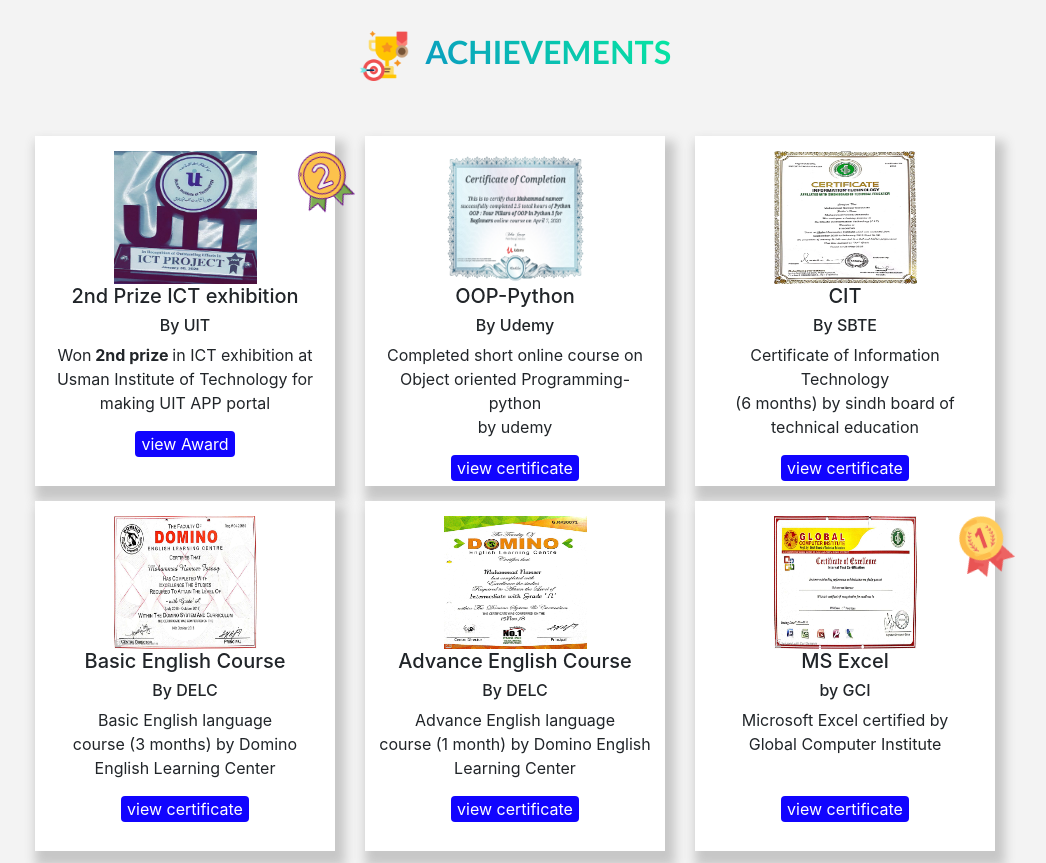
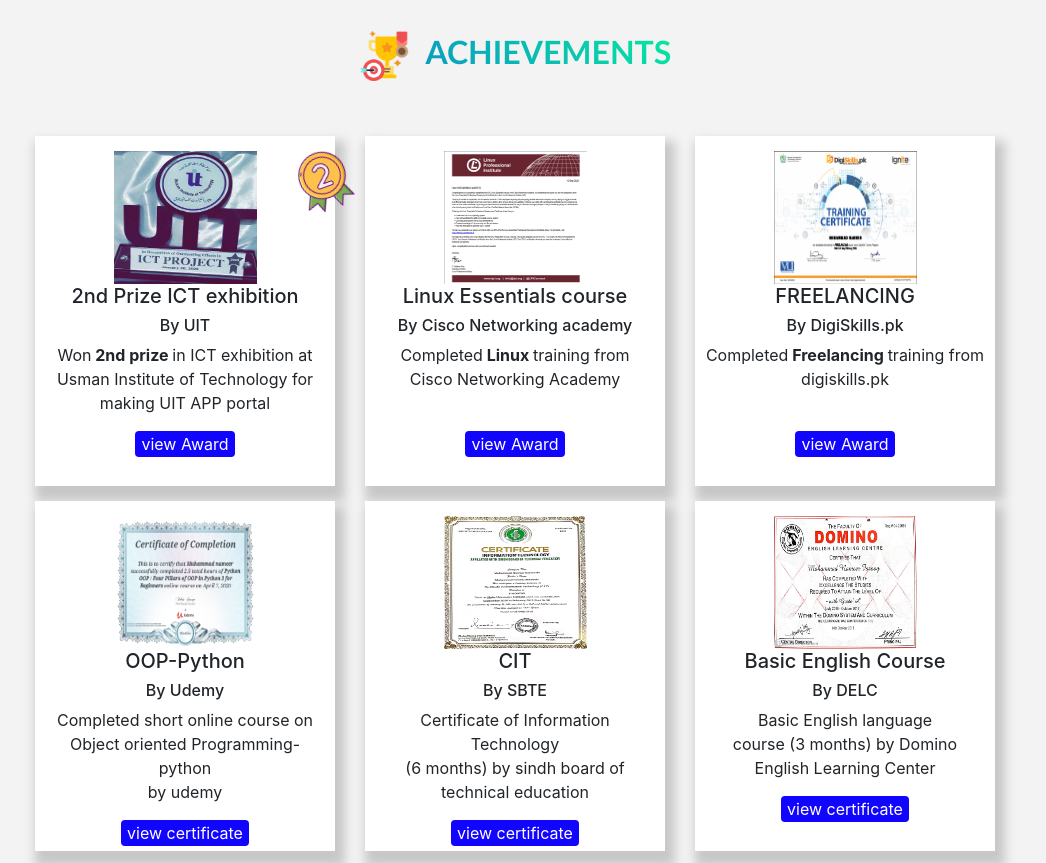
Before and after one commit to nameerfarooq/findnameer, a plain HTML site: page index.html in a window 1280 px wide. Shown: the part 6100-6963 px from the top of the page, without its empty margins (125-1171 px from the left). Drawn offline with nearby package versions, Linux system fonts and the light colour scheme; a script that the page names is missing.

Commit message:
Add files via upload

```diff
--- a/index.html
+++ b/index.html
@@ -691,6 +691,34 @@
            <p>Won<strong> 2nd prize </strong>in ICT exhibition at<br> Usman Institute of Technology for making UIT APP portal</p>
            <a href="c00.html" target="_blank"><button type="button" id="certbtn">view Award</button></a>
       </div>
+
+
+      <div id="eduuni" style="height: 350px !important;" >
+
+
+           <img src="linux-certificate.PNG" alt="image">
+           <h5>Linux Essentials course</h5>
+           <h6>By Cisco Networking academy</h6>
+           <p>Completed<strong> Linux </strong>training from <br> Cisco Networking Academy</p><br>
+           <a href="linuxcertificate.html" target="_blank"><button type="button" id="certbtn">view Award</button></a>
+      </div>
+
+
+
+
+      <div id="eduuni" style="height: 350px !important;" >
+
+
+           <img src="freelance certificate.PNG" alt="image">
+           <h5>FREELANCING</h5>
+           <h6>By DigiSkills.pk</h6>
+           <p>Completed<strong> Freelancing </strong>training from digiskills.pk </p><br>
+           <a href="digiskillscertificate.html" target="_blank"><button type="button" id="certbtn">view Award</button></a>
+      </div>
+
+
+
+
       <div id="eduuni"style="height: 350px !important;">
 
         <img src="c0.jpg" alt="image">
```
Also changed, not shown: digiskillscertificate.html (added, +11 -0 lines), linuxcertificate.html (added, +11 -0 lines), freelance certificate.PNG (added), linux-certificate.PNG (added).
